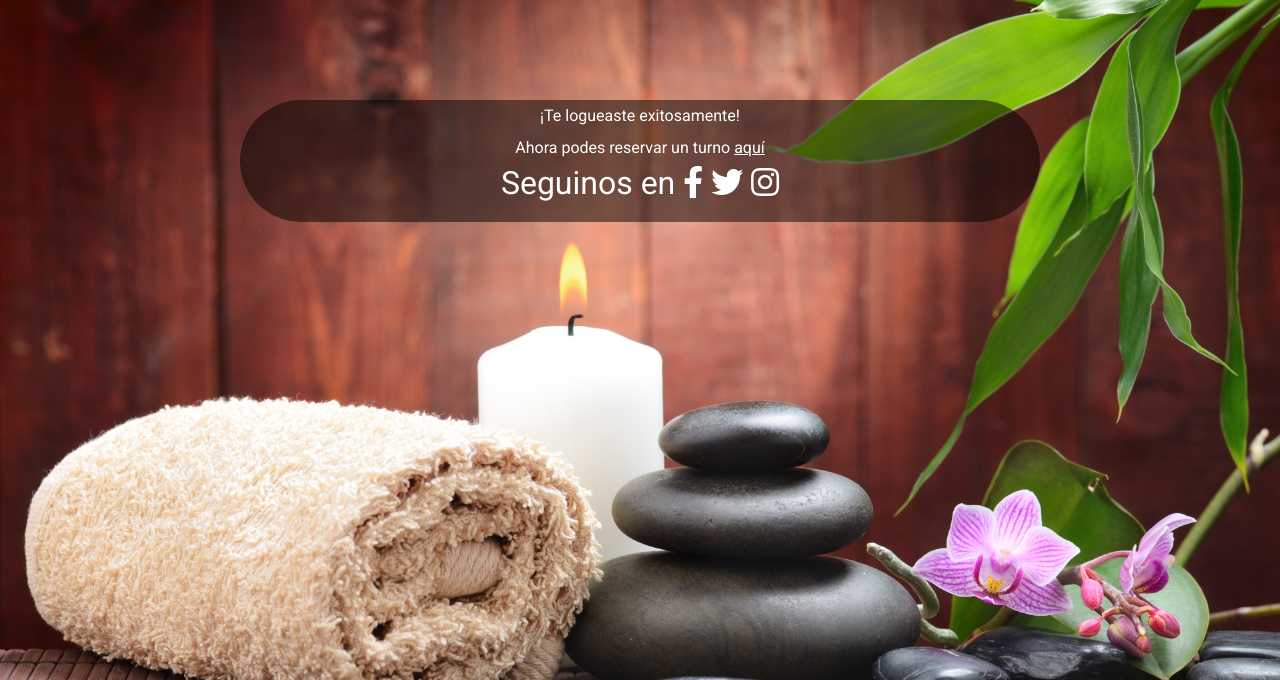
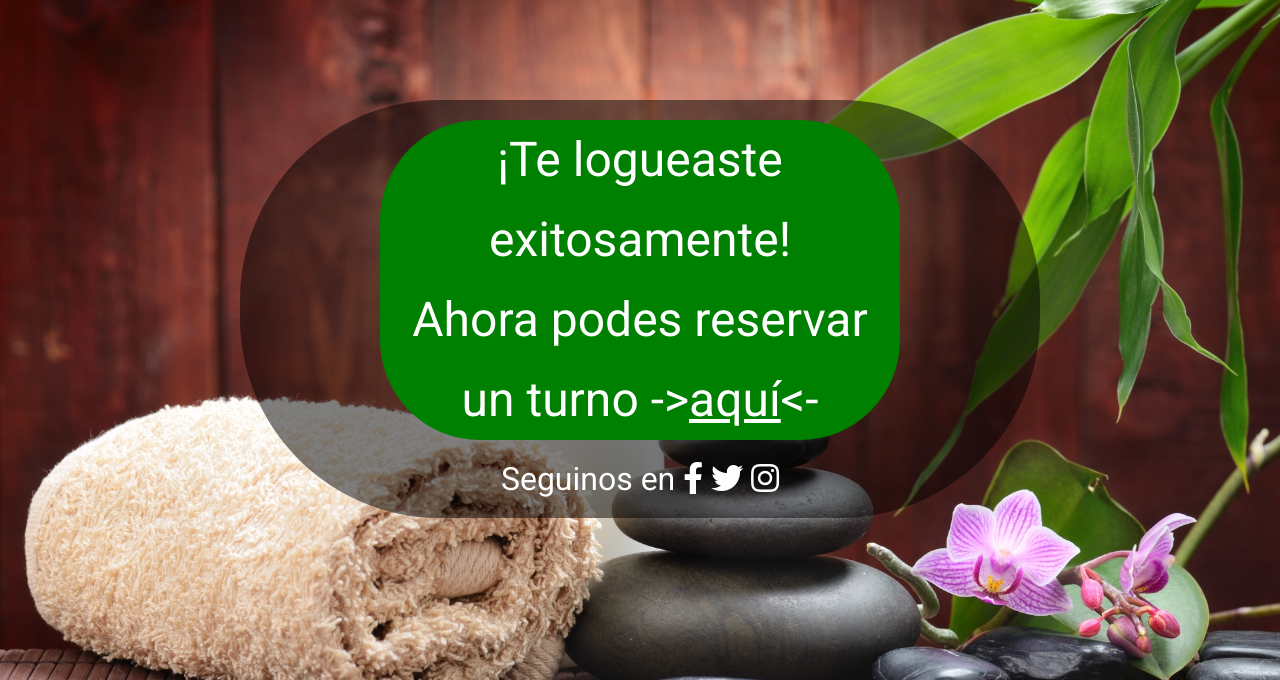
Before and after one commit to erickvaernet/Spa-Sentirse-Bien, a PHP site: page /mensaje.php?msj=1 in a window 1280 px wide. Shown: the part 48-728 px from the top of the page. Run offline with PHP 8.4, Linux system fonts and the light colour scheme; data that the repository does not hold is empty.

Commit message:
agregado login y mensaje de exito

```diff
--- a/spa-sentirse-bien/css/style.css
+++ b/spa-sentirse-bien/css/style.css
@@ -711,4 +711,20 @@ footer .servicios i {
   border-radius: 50px;
   margin: 10px;
 }
+
+.mensaje_exito_grande {
+  font-size: 3rem;
+  line-height: 5rem;
+  background-color: green;
+  border-radius: 100px;
+  margin: 20px;
+}
+
+.mensaje_error_grande {
+  font-size: 2.5rem;
+  line-height: 4rem;
+  background-color: red;
+  border-radius: 100px;
+  margin: 20px;
+}
 /*# sourceMappingURL=style.css.map */
--- a/spa-sentirse-bien/login.php
+++ b/spa-sentirse-bien/login.php
@@ -35,10 +35,11 @@
                         <h3 style="font-size:2rem; text-decoration:underline; margin:15px">Ingreso de usuario</h3>
                         <div class="description">Ingrese los datos de la cuenta</div>
                         <?php
-                            if(!empty($_POST['nombre'])){
+                            if(!empty($_POST['email'])){
                                 $contrasena = $_POST['contrasena'];
                                 $email = $_POST['email'];
 
+                                //print "<p style='font-size:4rem'>SIIIIIIIIIIIIIIIIIIIIIIIIIIIIIIIIIIIIIIIIIIIIIIIIIIIIIIIIII<p>";
                                 $array_errores = array();
 
                                 empty($email)? array_push($array_errores, "El campo email no puede estar vacio"):"";
--- a/spa-sentirse-bien/mensaje.php
+++ b/spa-sentirse-bien/mensaje.php
@@ -38,7 +38,7 @@
                         $codigo_mensaje=$_REQUEST['msj'];
                         switch ($codigo_mensaje) {
                             case '1':
-                                $mensaje="¡Te logueaste exitosamente!<br>Ahora podes reservar un turno <a href='./turnos.php'>aquí</a>";
+                                $mensaje="¡Te logueaste exitosamente!<br>Ahora podes reservar un turno -><a href='./turnos.php'>aquí</a><-";
                                 $error=0;
                                 break;
                             case '2':
@@ -50,8 +50,8 @@
                                 $error=0;
                                 break;
                         }
-                        if($error==0) print "<div> $mensaje </div>";
-                        else print "<div> $mensaje </div>";
+                        if($error==0) print "<div class='mensaje_exito_grande'> $mensaje </div>";
+                        else print "<div class='mensaje_error_grande'> $mensaje </div>";
                     ?>
 
                     </div>
--- a/spa-sentirse-bien/scss/_errores.scss
+++ b/spa-sentirse-bien/scss/_errores.scss
@@ -14,3 +14,18 @@
 .mensaje_exito{
     background:green; font-size:1.5rem; border-radius:50px; margin: 10px;
 }
+.mensaje_exito_grande{
+    font-size: 3rem;
+    line-height: 5rem;
+    background-color: green;
+    border-radius: 100px;
+    margin: 20px;
+}
+
+.mensaje_error_grande{
+    font-size: 2.5rem;
+    line-height: 4rem;
+    background-color: red;
+    border-radius: 100px;
+    margin: 20px;
+}
```
Also changed, not shown: 1 other file.
